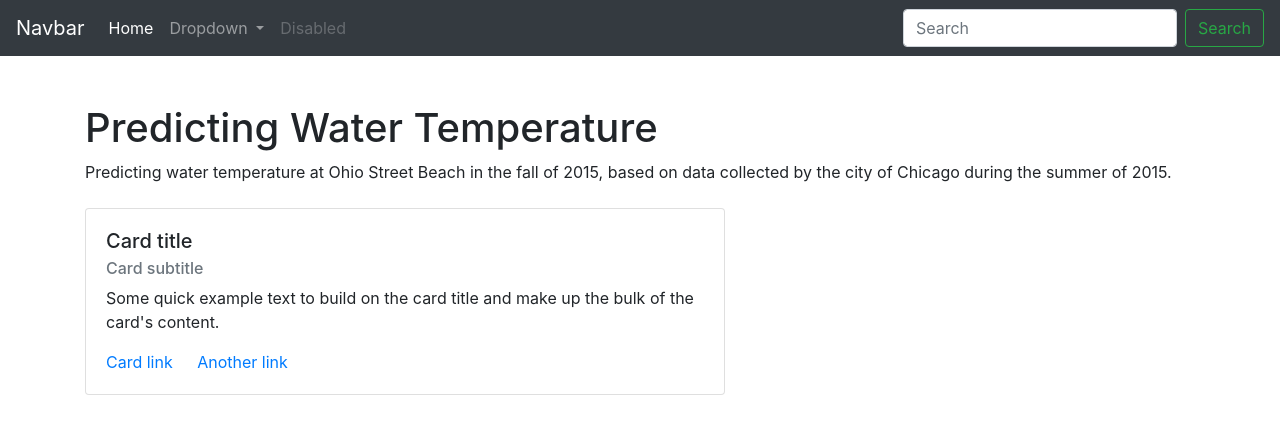
After one commit to danan165/data-analysis-web, a Flask app: page /watertemp in a window 1280 px wide. The commit adds this page. Shown: the top 434 px of the page. Run offline with Flask 2, Linux system fonts and the light colour scheme; some libraries are stand-ins or nearby versions.

Commit message:
templating the html for better organization + adding a page for water temp time series project

```diff
--- a/server.py
+++ b/server.py
@@ -8,5 +8,9 @@ def index():
     return render_template("index.html")
 
 
+@app.route('/watertemp', methods=['GET'])
+def watertemp():
+    return render_template("watertemp.html")
+
 if __name__=="__main__":
     app.run()
--- /dev/null
+++ b/src/__init__.py
@@ -0,0 +1 @@
+from .beach_water_analysis import *
--- /dev/null
+++ b/templates/base.html
@@ -0,0 +1,61 @@
+<!doctype html>
+<html lang="en">
+    <head>
+        <!-- Required meta tags -->
+        <meta charset="utf-8">
+        <meta name="viewport" content="width=device-width, initial-scale=1, shrink-to-fit=no">
+
+        <!-- Bootstrap CSS -->
+        <link rel="stylesheet" href="https://stackpath.bootstrapcdn.com/bootstrap/4.5.2/css/bootstrap.min.css" integrity="sha384-JcKb8q3iqJ61gNV9KGb8thSsNjpSL0n8PARn9HuZOnIxN0hoP+VmmDGMN5t9UJ0Z" crossorigin="anonymous">
+
+        <title>Hello World</title>
+    </head>
+
+    <body>
+        <nav class="navbar navbar-expand-lg navbar-dark bg-dark">
+            <a class="navbar-brand" href="{{url_for('index')}}">Navbar</a>
+            <button class="navbar-toggler" type="button" data-toggle="collapse" data-target="#navbarSupportedContent" aria-controls="navbarSupportedContent" aria-expanded="false" aria-label="Toggle navigation">
+                <span class="navbar-toggler-icon"></span>
+            </button>
+
+            <div class="collapse navbar-collapse" id="navbarSupportedContent">
+                <ul class="navbar-nav mr-auto">
+                <li class="nav-item active">
+                    <a class="nav-link" href="{{url_for('index')}}">Home <span class="sr-only">(current)</span></a>
+                </li>
+                <li class="nav-item dropdown">
+                    <a class="nav-link dropdown-toggle" href="#" id="navbarDropdown" role="button" data-toggle="dropdown" aria-haspopup="true" aria-expanded="false">
+                    Dropdown
+                    </a>
+                    <div class="dropdown-menu" aria-labelledby="navbarDropdown">
+                    <a class="dropdown-item" href="/about">About</a>
+                    <a class="dropdown-item" href="#">Another action</a>
+                    <div class="dropdown-divider"></div>
+                    <a class="dropdown-item" href="#">Something else here</a>
+                    </div>
+                </li>
+                <li class="nav-item">
+                    <a class="nav-link disabled" href="#">Disabled</a>
+                </li>
+                </ul>
+                <form class="form-inline my-2 my-lg-0">
+                <input class="form-control mr-sm-2" type="search" placeholder="Search" aria-label="Search">
+                <button class="btn btn-outline-success my-2 my-sm-0" type="submit">Search</button>
+                </form>
+            </div>
+        </nav>
+
+        <div id="content">
+            {% block content %}{% endblock %}
+        </div>
+
+
+        <!-- Optional JavaScript -->
+        <script type="text/javascript" src="/static/js/bundle.js"></script>
+        <!-- jQuery first, then Popper.js, then Bootstrap JS -->
+        <script src="https://code.jquery.com/jquery-3.5.1.slim.min.js" integrity="sha384-DfXdz2htPH0lsSSs5nCTpuj/zy4C+OGpamoFVy38MVBnE+IbbVYUew+OrCXaRkfj" crossorigin="anonymous"></script>
+        <script src="https://cdn.jsdelivr.net/npm/popper.js@1.16.1/dist/umd/popper.min.js" integrity="sha384-9/reFTGAW83EW2RDu2S0VKaIzap3H66lZH81PoYlFhbGU+6BZp6G7niu735Sk7lN" crossorigin="anonymous"></script>
+        <script src="https://stackpath.bootstrapcdn.com/bootstrap/4.5.2/js/bootstrap.min.js" integrity="sha384-B4gt1jrGC7Jh4AgTPSdUtOBvfO8shuf57BaghqFfPlYxofvL8/KUEfYiJOMMV+rV" crossorigin="anonymous"></script>
+    </body>
+
+</html>
--- /dev/null
+++ b/templates/watertemp.html
@@ -0,0 +1,29 @@
+{% extends "base.html" %}
+
+{% block content %}
+<br><br>
+<div class="container">
+<div class="row align-items-start">
+    <div class="col">
+    <h1>Predicting Water Temperature</h1>
+    Predicting water temperature at Ohio Street Beach in the fall of 2015, based on data collected by the city of Chicago during the summer of 2015.
+    </div>
+</div>
+<br>
+<div class="row align-items-center">
+    <div class="col">
+        <div class="card" style="width: 40rem;">
+        <div class="card-body">
+            <h5 class="card-title">Card title</h5>
+            <h6 class="card-subtitle mb-2 text-muted">Card subtitle</h6>
+            <p class="card-text">Some quick example text to build on the card title and make up the bulk of the card's content.</p>
+            <a href="#" class="card-link">Card link</a>
+            <a href="#" class="card-link">Another link</a>
+        </div>
+        </div>
+    </div>
+</div>
+<br>
+</div>
+
+{% endblock %}
```
Also changed, not shown: templates/index.html (+7 -61 lines), src/beach_water_analysis.py (renamed from beach_water_analysis.py).
